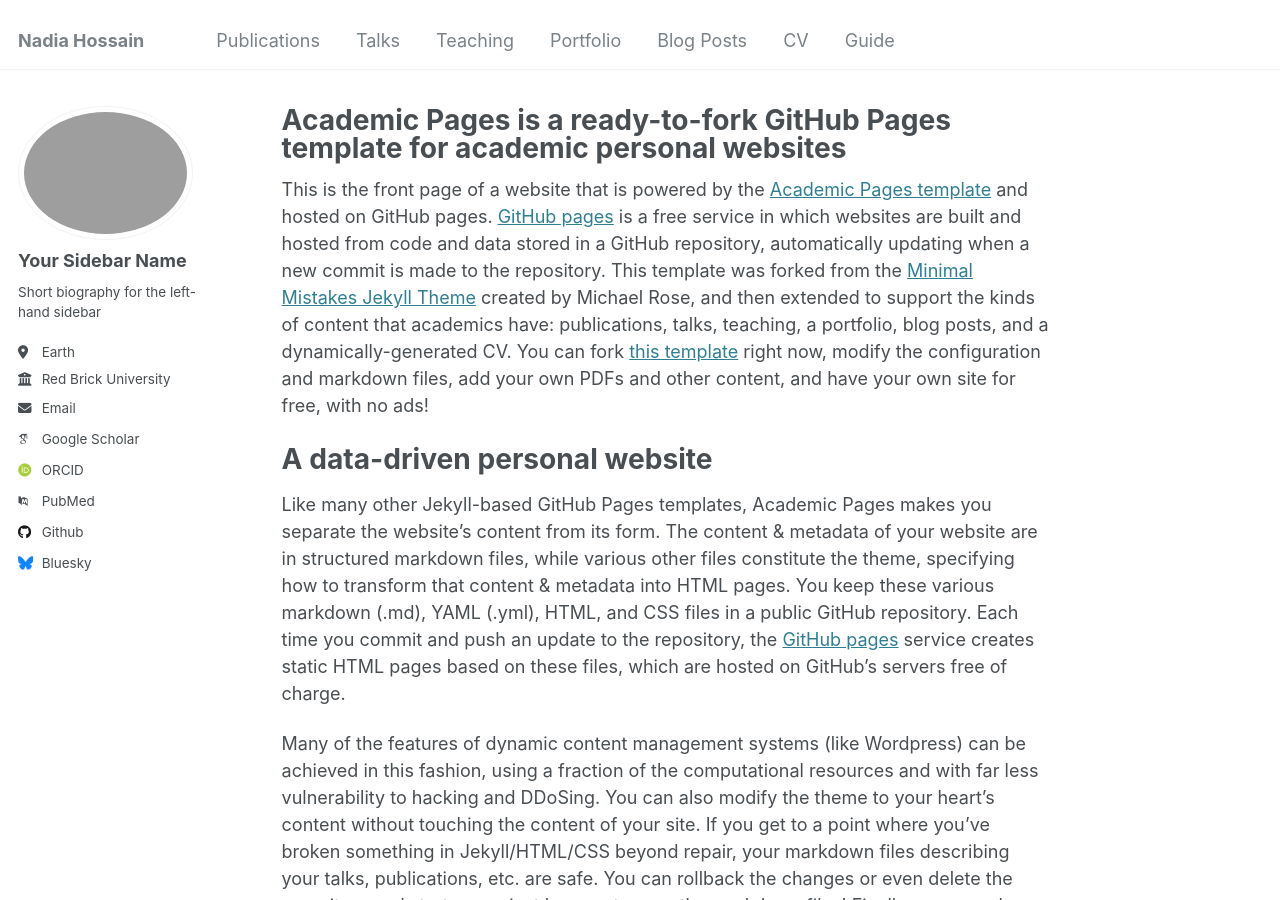
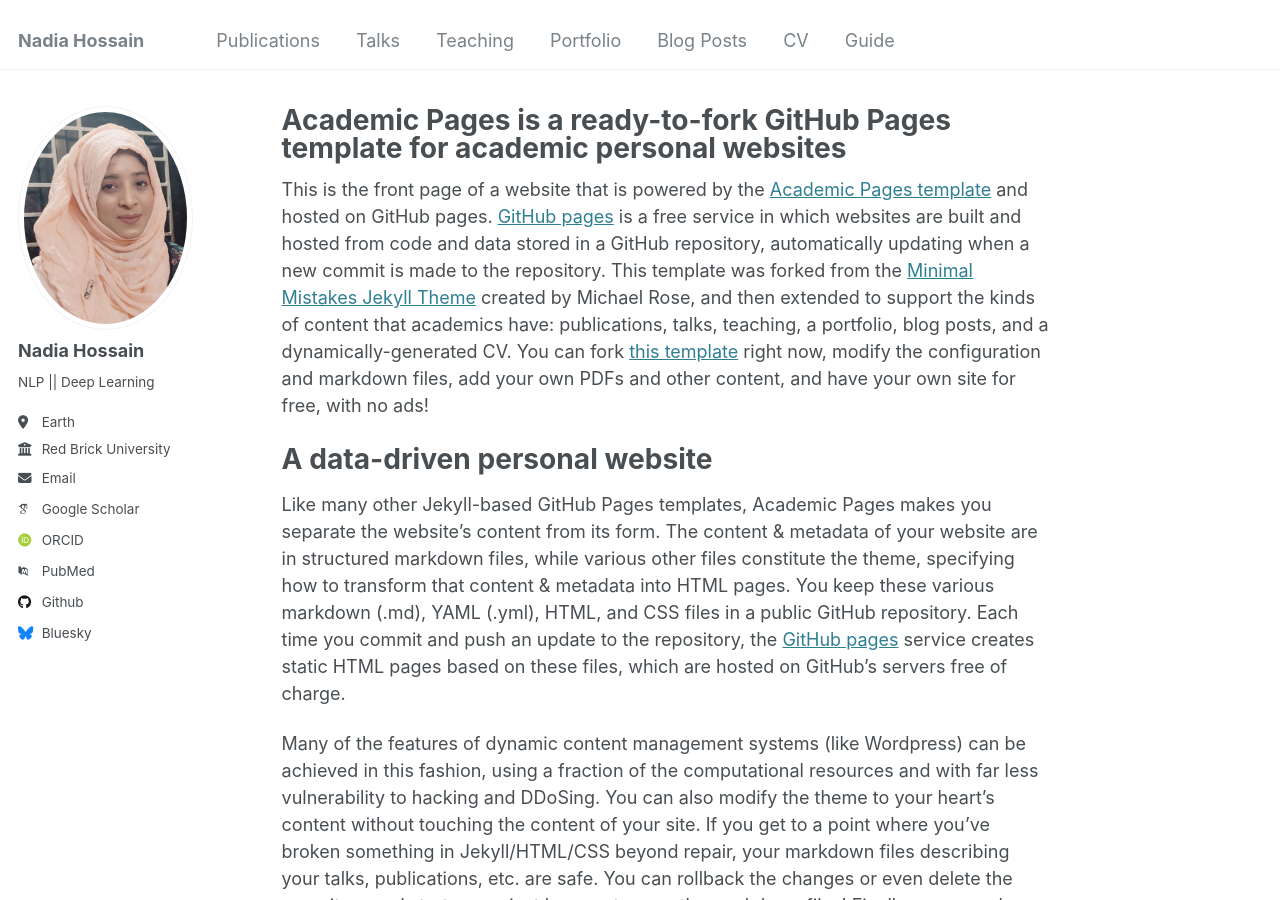
Before and after one commit to Nadia214/demo, a Jekyll site: the page built from _pages/about.md, in a window 1280 px wide and 900 px high. Built offline with Jekyll 4.4.1, drawn with Linux system fonts in a browser that asks for light colours; some web fonts are replaced.

Commit message:
Update _config.yml

```diff
--- a/_config.yml
+++ b/_config.yml
@@ -21,10 +21,10 @@ repository               : "academicpages/academicpages.github.io"
 #               Additional customization can be done by editing /_includes/author-profile.html
 author:
   # Biographic information
-  avatar           : "profil.png"
-  name             : "Your Sidebar Name"
+  avatar           : "rsz_profil.png"
+  name             : "Nadia Hossain"
   pronouns         : # example: "she/her"
-  bio              : "Short biography for the left-hand sidebar"
+  bio              : "NLP || Deep Learning"
   location         : "Earth"
   employer         : "Red Brick University"
   uri              : # URL
```
